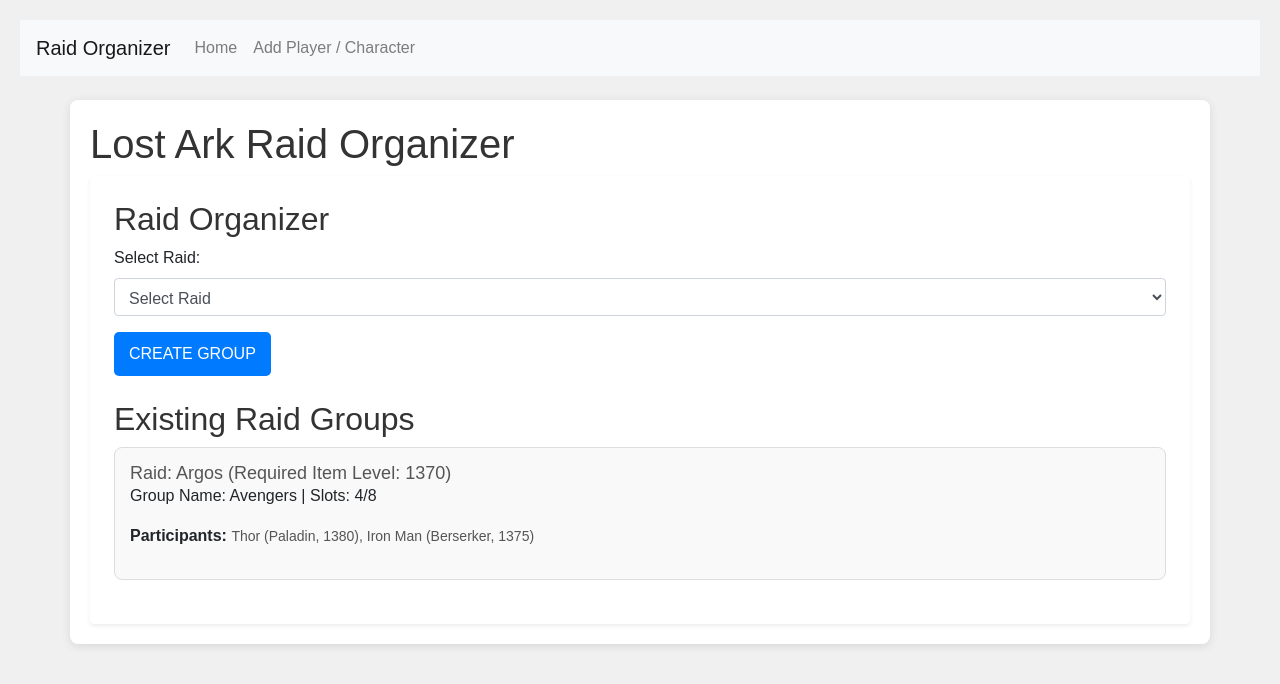
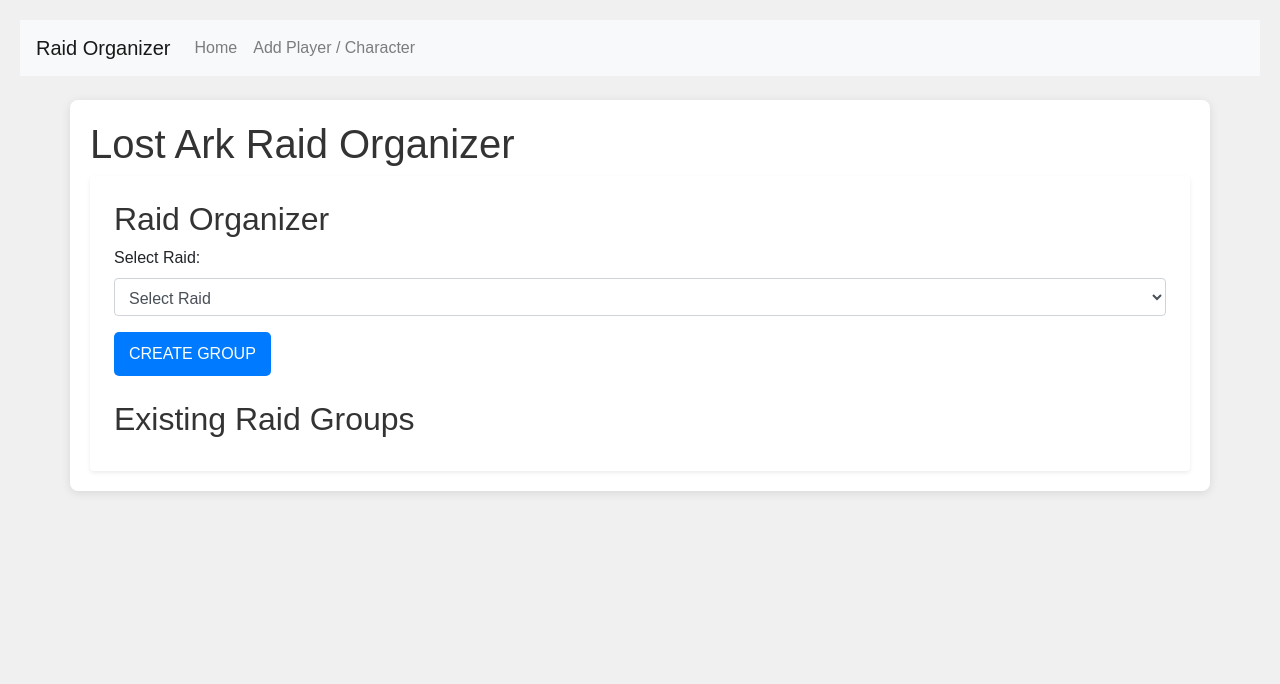
Before and after one commit to OmerCohen94/lost-ark-raid-tool, a website: page docs/index.html in a window 1280 px wide. Drawn offline with nearby package versions, Linux system fonts and the light colour scheme.

Commit message:
Update index.html

```diff
--- a/docs/index.html
+++ b/docs/index.html
@@ -43,13 +43,9 @@
 
             <div id="groups-container" class="mt-4">
                 <h2>Existing Raid Groups</h2>
-                <!-- Example of a group -->
-                <div class="raid-group">
-                    <h3>Raid: Argos (Required Item Level: 1370)</h3>
-                    <p>Group Name: Avengers | Slots: 4/8</p>
-                    <p><strong>Participants:</strong> <span class="player-list">Thor (Paladin, 1380), Iron Man (Berserker, 1375)</span></p>
-                </div>
+                <!-- Existing groups will be dynamically inserted here -->
             </div>
+        </div>
     </div>
 
     <script src="./app.js"></script>
```
